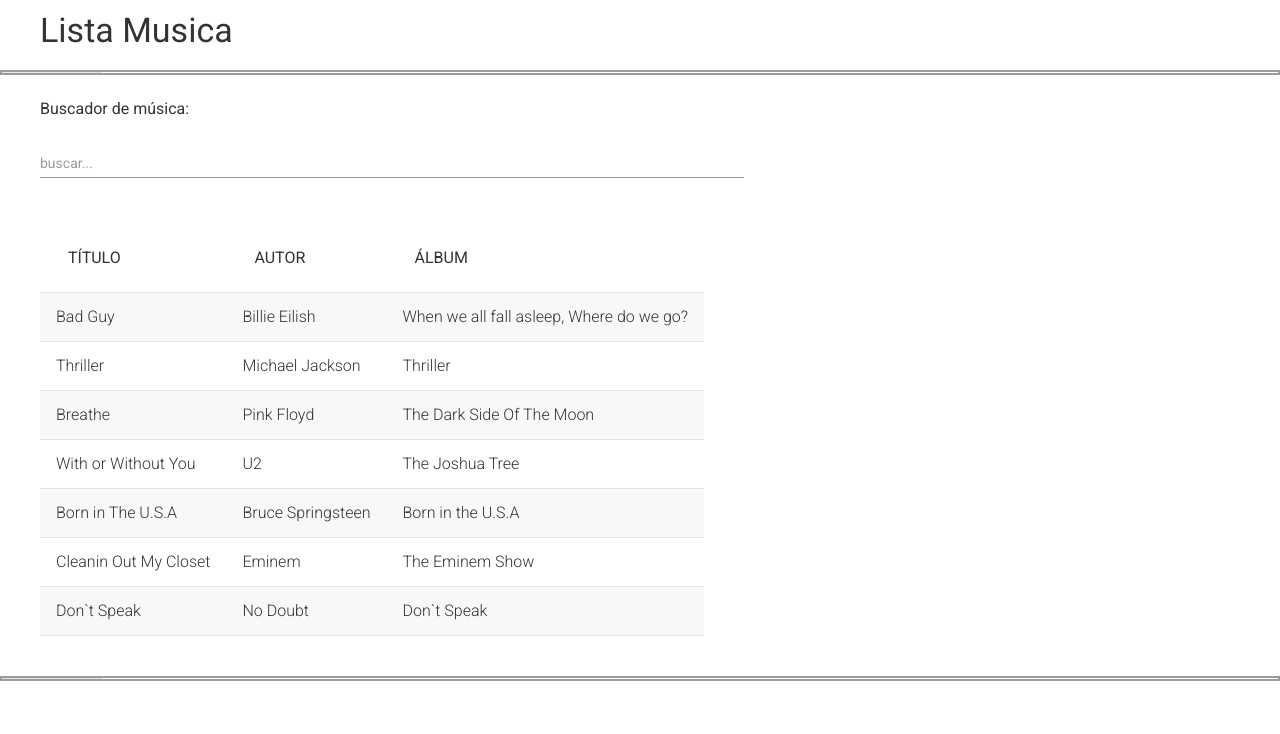
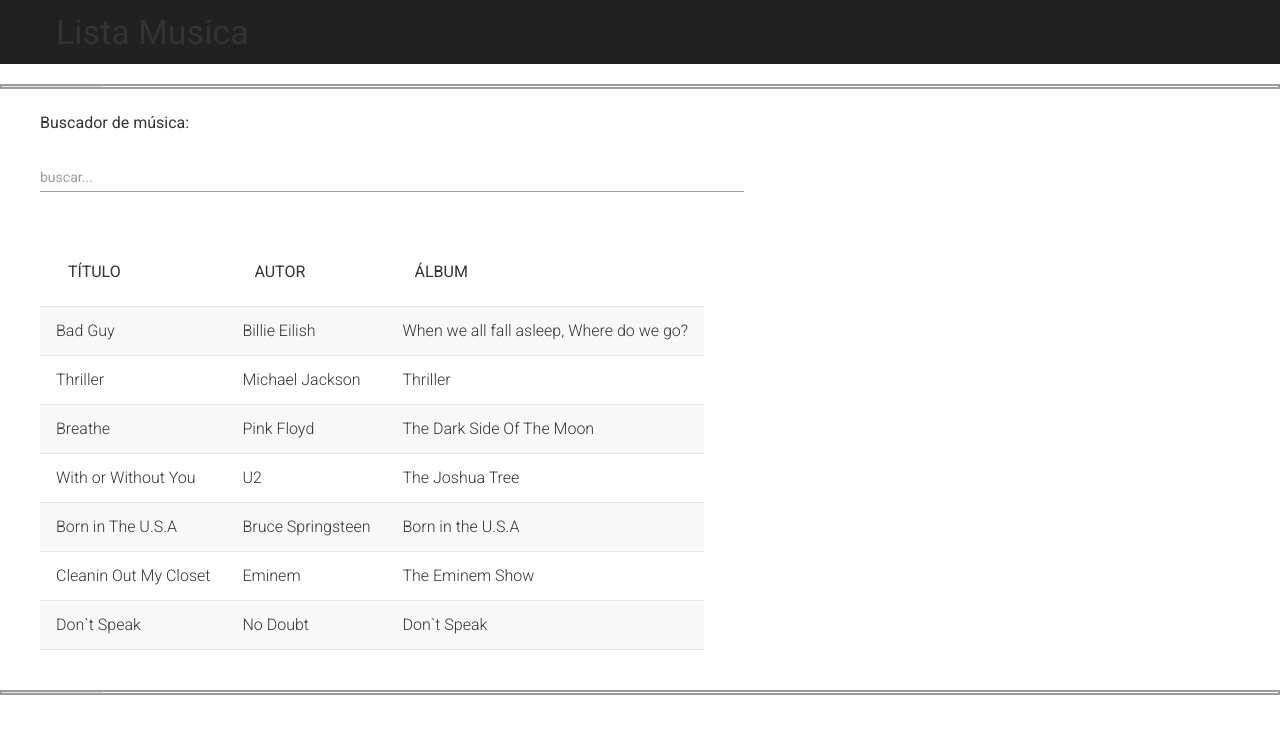
Before and after one commit to XvandX/JASA, an Angular app: page / in a window 1280 px wide. Shown: the top 734 px of the page. Built offline with nearby package versions, Linux system fonts and the light colour scheme.

Commit message:
cambios barra navegacion

```diff
--- a/src/app/app.component.html
+++ b/src/app/app.component.html
@@ -1,4 +1,6 @@
-<h1 class="uk-margin-medium-left uk-margin-small-top uk-margin-small-bottom mat-display-1">{{ title }}</h1>
+<mat-toolbar>
+  <h1 class="uk-margin-medium-left uk-margin-small-top uk-margin-small-bottom mat-display-1">{{ title }}</h1>
+</mat-toolbar>
 <hr class="uk-divider-small">
 <app-cancion></app-cancion>
 <hr class="uk-divider-small">
```
Also changed, not shown: src/app/material/material.module.ts (+5 -2 lines).
